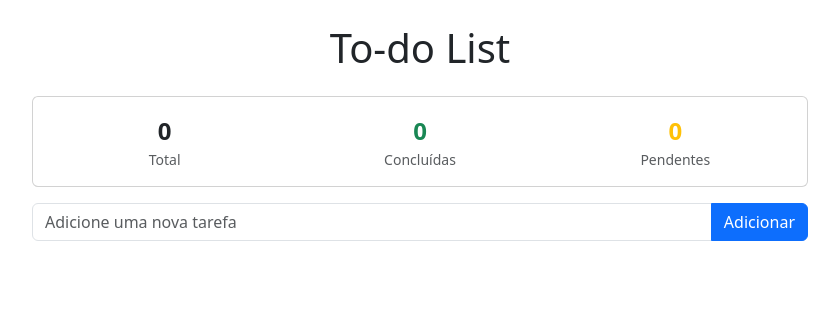
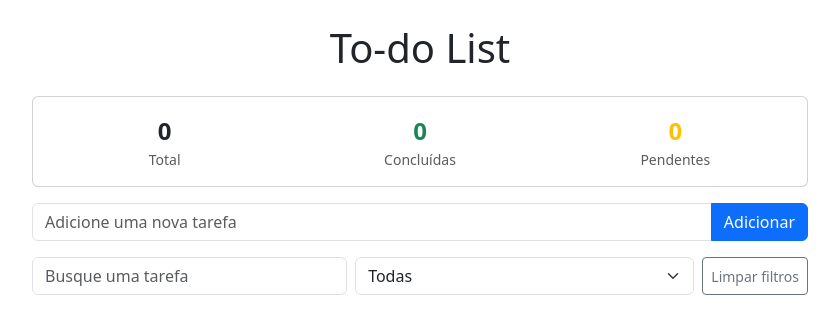
Before and after one commit to rafaelavsantos/vue-to-do-list, a Vue app: page / in a window 1280 px wide. Shown: the top 334 px of the page, without its empty margins (220-1059 px from the left). Built offline with nearby package versions, Linux system fonts and the light colour scheme.

Commit message:
feat: implement task filtering (all, completed, pending)

```diff
--- a/src/components/ToDoListApp.vue
+++ b/src/components/ToDoListApp.vue
@@ -8,6 +8,8 @@
         <!-- Add new task -->
         <TaskAdd @add-task="addTask" />
 
+        <!-- Filters -->
+        <TaskFilters @search="onSearch" @status="onStatus" />
     </div>
 </template>
 
@@ -15,8 +17,46 @@
 import { useStorage } from '@vueuse/core';
 import TaskAdd from './partials/TaskAdd.vue';
 import TaskStats from './partials/TaskStats.vue';
+import { computed, ref } from 'vue';
+import TaskFilters from './partials/TaskFilters.vue';
 
 const tasks = useStorage('tasks', []);
+
+// Se fosse manual manualmente deveria ser um watch
+// const tasks = ref([])
+//
+// watch(tasks, (newTasks) => {
+//  localStorage.setItem('tasks', JSON.stringify(newTasks))
+// }, { deep: true })
+
+const filterSearch = ref('');
+const filterStatus = ref('');
+
+const filteredTasks = computed(() => {
+  let output = tasks.value;
+
+  if (filterSearch.value) {
+    const search = filterSearch.value.toLowerCase();
+
+    output = output.filter(o => o.name.toLowerCase().includes(search));
+  }
+
+  if (filterStatus.value === 'pending') {
+    return output.filter(o => o.completed === false);
+  } else if (filterStatus.value === 'completed')  {
+    return output.filter(o => o.completed === true);
+  }
+
+  return output;
+});
+
+const onSearch = (search) => {
+  filterSearch.value = search
+};
+
+const onStatus = (status) => {
+  filterStatus.value = status
+};
 
 const addTask = (task) => {
     if (!task) { return }
--- /dev/null
+++ b/src/components/partials/TaskFilters.vue
@@ -0,0 +1,34 @@
+<template>
+    <div class="d-flex gap-2 mb-3">
+        <input v-model="search" type="text" placeholder="Busque uma tarefa" class="form-control" style="flex: 1;">
+        <select v-model="status" class="form-select" style="flex: 1;">
+            <option value="">Todas</option>
+            <option value="pending">Pendentes</option>
+            <option value="completed">Concluídas</option>
+        </select>
+        <button @click="cleanFilters" class="btn btn-outline-secondary btn-sm" style="flex-shrink: 0;">Limpar
+            filtros</button>
+    </div>
+</template>
+
+<script setup>
+import { ref, watch } from 'vue';
+
+const search = ref('');
+const status = ref('');
+
+const emit = defineEmits(['search', 'status']);
+
+const cleanFilters = () => {
+  search.value = '';
+  status.value = '';
+}
+
+watch(search, (vl) => {
+    emit('search', vl);
+});
+
+watch(status, (vl) => {
+    emit('status', vl);
+});
+</script>
```
